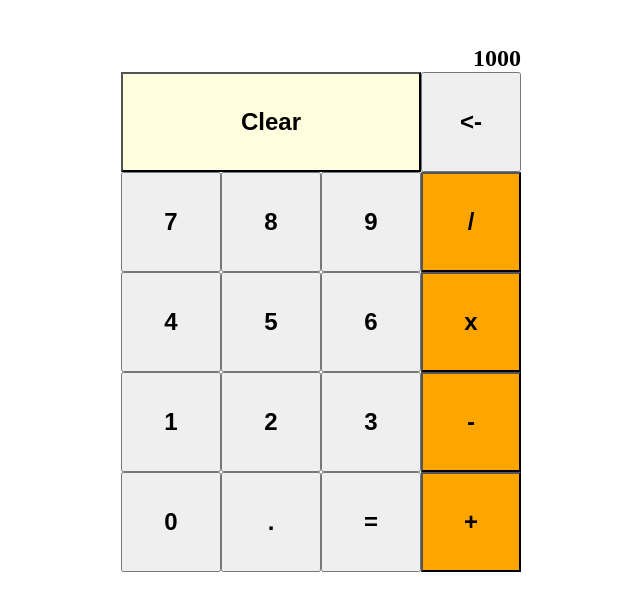
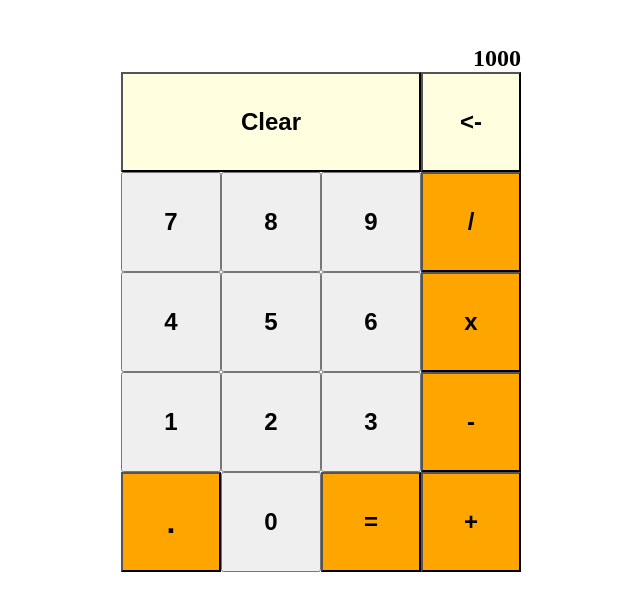
Before and after one commit to josue-quinones/calculator, a plain HTML site: page index.html in a window 1280 px wide. Shown: the part 57-668 px from the top of the page, without its empty margins (319-959 px from the left). Drawn offline with Linux system fonts and the light colour scheme.

Commit message:
Change 0 and period, add classes to buttons

```diff
--- a/index.html
+++ b/index.html
@@ -13,7 +13,7 @@
         <div class="buttons">
             <div class="row">
                 <div class="function"><button class="clear">Clear</button></div>
-                <div class="function"><button><-</button></div>
+                <div class="function"><button class="back"><-</button></div>
             </div>
             <div class="row">
                 <div class="number"><button>7</button></div>
@@ -34,9 +34,9 @@
                 <div class="operator"><button>-</button></div>
             </div>
             <div class="row">
+                <div class="function"><button class="period">.</button></div>
                 <div class="number"><button>0</button></div>
-                <div class="function"><button>.</button></div>
-                <div class="function"><button>=</button></div>
+                <div class="function"><button class="equals">=</button></div>
                 <div class="operator"><button>+</button></div>
             </div>
         </div>
```
